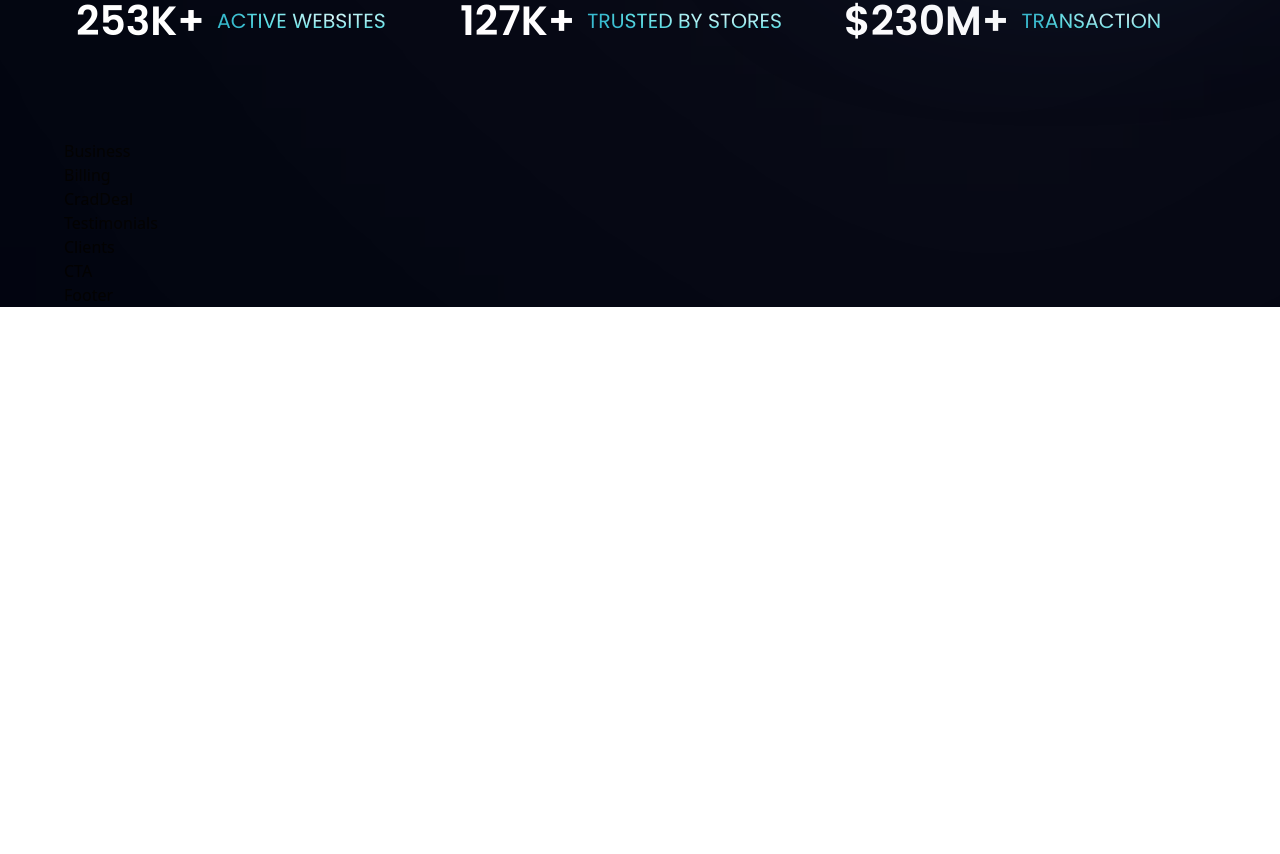
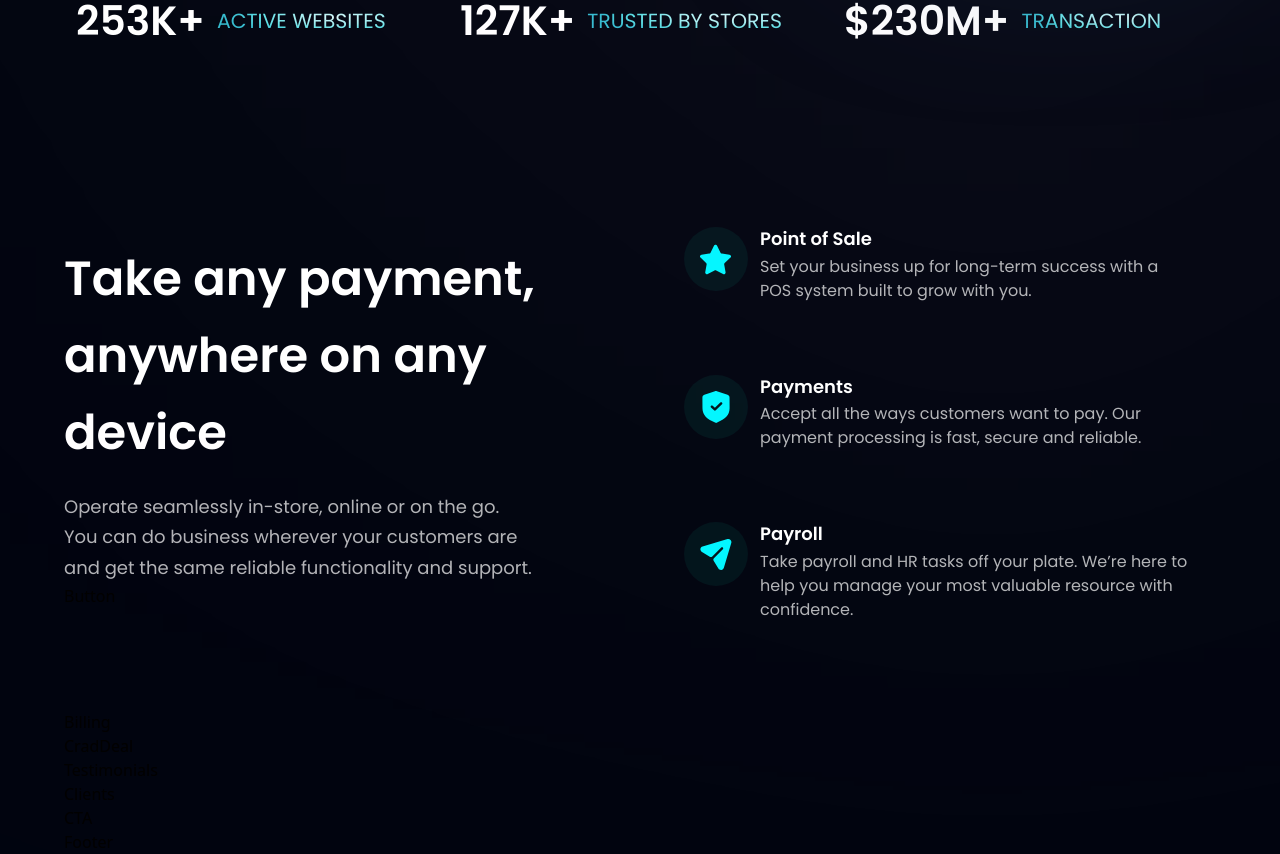
Before and after one commit to Elvira1986/payment, a React (Vite) app: page / in a window 1280 px wide. Shown: the part 806-1660 px from the top of the page. Before the commit the page ends 1113 px from the top, so only its background shows below. Built offline with nearby package versions, Linux system fonts and the light colour scheme.

Commit message:
Business component completed using tailwind

```diff
--- a/src/components/Business.jsx
+++ b/src/components/Business.jsx
@@ -1,7 +1,51 @@
-import React from "react";
+import { features } from "../constants";
+import styles, { layout } from "../style";
+import Button from "./Button";
 
-function Business() {
-  return <div>Business</div>;
-}
+const FeatureCard = ({ icon, title, content, index }) => (
+  <div
+    className={`flex flex-row p-6 rounded-[20px] ${
+      index !== features.length - 1 ? "mb-6" : "mb-0"
+    } feature-card`}
+  >
+    <div
+      className={`w-[64px] h-[64px] rounded-full ${styles.flexCenter} bg-dimBlue`}
+    >
+      <img src={icon} alt="star" className="w-[50%] h-[50%] object-contain" />
+    </div>
+    <div className="flex-1 flex flex-col ml-3">
+      <h4 className="font-poppins font-semibold text-white text-[18px] leading-[23.4px] mb-1">
+        {title}
+      </h4>
+      <p className="font-poppins font-normal text-dimWhite text-[16px] leading-[24px]">
+        {content}
+      </p>
+    </div>
+  </div>
+);
+
+const Business = () => (
+  <section id="features" className={layout.section}>
+    <div className={layout.sectionInfo}>
+      <h2 className={styles.heading2}>
+        Take any payment, <br className="sm:block hidden" /> anywhere on any
+        device{" "}
+      </h2>
+      <p className={`${styles.paragraph} max-w-[470px] mt-5`}>
+        Operate seamlessly in-store, online or on the go. You can do business
+        wherever your customers are and get the same reliable functionality and
+        support.
+      </p>
+
+      <Button styles={`mt-10`} />
+    </div>
+
+    <div className={`${layout.sectionImg} flex-col`}>
+      {features.map((feature, index) => (
+        <FeatureCard key={feature.id} {...feature} index={index} />
+      ))}
+    </div>
+  </section>
+);
 
 export default Business;
--- a/src/constants/index.js
+++ b/src/constants/index.js
@@ -38,23 +38,23 @@ export const features = [
   {
     id: "feature-1",
     icon: star,
-    title: "Rewards",
+    title: "Point of Sale",
     content:
-      "The best credit cards offer some tantalizing combinations of promotions and prizes",
+      "Set your business up for long-term success with a POS system built to grow with you.",
   },
   {
     id: "feature-2",
     icon: shield,
-    title: "100% Secured",
+    title: "Payments",
     content:
-      "We take proactive steps make sure your information and transactions are secure.",
+      "Accept all the ways customers want to pay. Our payment processing is fast, secure and reliable.",
   },
   {
     id: "feature-3",
     icon: send,
-    title: "Balance Transfer",
+    title: "Payroll",
     content:
-      "A balance transfer credit card can save you a lot of money in interest charges.",
+      "Take payroll and HR tasks off your plate. We’re here to help you manage your most valuable resource with confidence.",
   },
 ];
 
```
